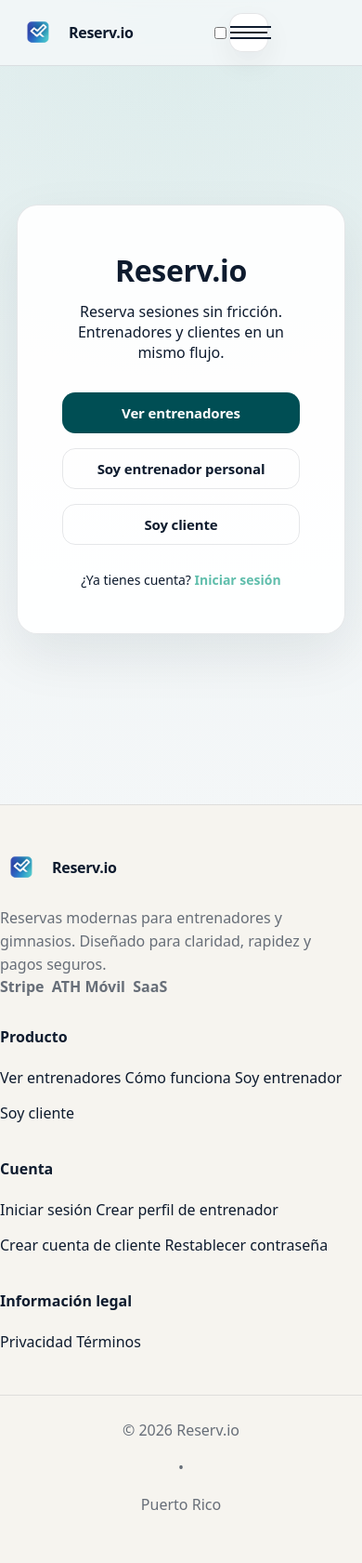
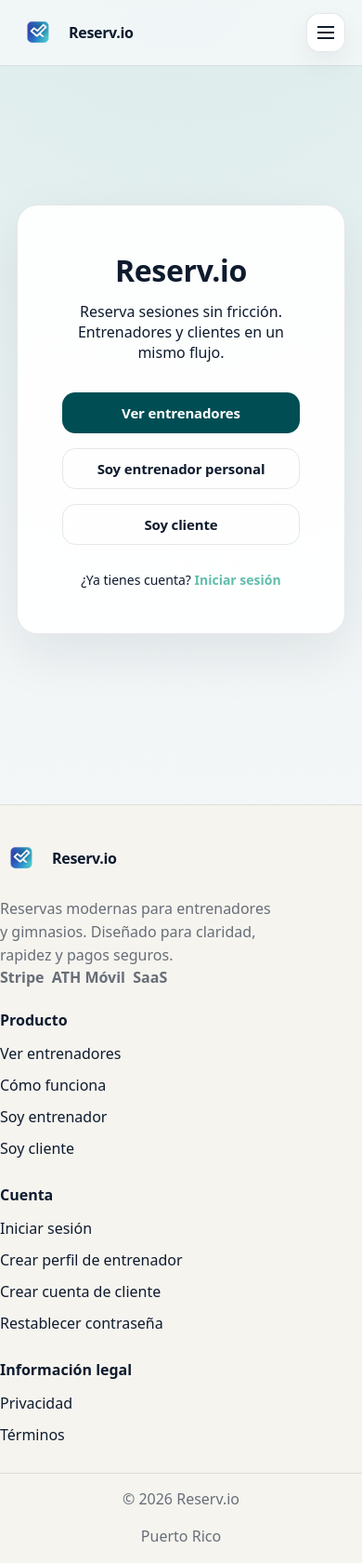
Before and after one commit to luisrosariodev/reservio, a Django app: page / in a window 390 px wide. Shown: the whole page at 93% size. Before the commit the page ends 1624 px from the top, so only its background shows below. Run offline with Django 5.2, Linux system fonts and the light colour scheme; parts of the project's set-up code (start-up, migrations or seed data) failed here and were passed over.

Commit message:
Polish mobile header/footer layout and hash-safe favicon URLs

```diff
--- a/booking/context_processors.py
+++ b/booking/context_processors.py
@@ -1,7 +1,13 @@
 from django.conf import settings
+from django.templatetags.static import static
 
 
 def branding(request):
+    favicon_url = (getattr(settings, "SITE_FAVICON_URL", "") or "").strip()
+    if favicon_url.startswith("/static/"):
+        favicon_url = static(favicon_url[len("/static/"):])
+    elif not favicon_url:
+        favicon_url = static("img/favicon-256.png")
     return {
-        "SITE_FAVICON_URL": getattr(settings, "SITE_FAVICON_URL", "/static/img/favicon-256.png"),
+        "SITE_FAVICON_URL": favicon_url,
     }
--- a/reservio/urls.py
+++ b/reservio/urls.py
@@ -2,6 +2,7 @@ from django.contrib import admin
 from django.urls import path, include
 from django.conf import settings
 from django.conf.urls.static import static
+from django.templatetags.static import static as static_url
 from django.views.generic.base import RedirectView
 from booking.views import (
     TrainerAwareLoginView,
@@ -13,7 +14,7 @@ from booking.views import (
 
 urlpatterns = [
     path("admin/", admin.site.urls),
-    path("favicon.ico", RedirectView.as_view(url="/static/img/favicon.ico", permanent=False)),
+    path("favicon.ico", RedirectView.as_view(url=static_url("img/favicon.ico"), permanent=False)),
     path("accounts/login/", TrainerAwareLoginView.as_view(), name="login"),
     path("accounts/password_reset/", PortalAwarePasswordResetView.as_view(), name="password_reset"),
     path("accounts/password_reset/done/", PortalAwarePasswordResetDoneView.as_view(), name="password_reset_done"),
--- a/templates/base.html
+++ b/templates/base.html
@@ -7,8 +7,8 @@
   <title>{% block title %}Reserv.io{% endblock %}</title>
   <link rel="icon" type="image/x-icon" href="/favicon.ico?v=5">
   <link rel="shortcut icon" type="image/x-icon" href="/favicon.ico?v=5">
-  <link rel="icon" type="image/png" sizes="32x32" href="{{ SITE_FAVICON_URL|default:'/static/img/favicon-256.png' }}?v=5">
-  <link rel="apple-touch-icon" href="{{ SITE_FAVICON_URL|default:'/static/img/favicon-256.png' }}?v=5">
+  <link rel="icon" type="image/png" sizes="32x32" href="{{ SITE_FAVICON_URL }}?v=5">
+  <link rel="apple-touch-icon" href="{{ SITE_FAVICON_URL }}?v=5">
 
   <link rel="stylesheet" href="{% static 'css/base.css' %}">
   <link rel="stylesheet" href="{% static 'css/components.css' %}">
@@ -17,12 +17,44 @@
     /* Prevent desktop + mobile header content from showing at the same time */
     .desktop-only { display: flex; align-items: center; gap: 12px; }
     .mobile-only { display: none; }
-    .mobile-nav { display: none; }
+    .mobile-shell { position: relative; margin-left: auto; }
+    .nav-toggle {
+      position: absolute;
+      inline-size: 1px;
+      block-size: 1px;
+      opacity: 0;
+      pointer-events: none;
+    }
+    .mobile-shell .mobile-nav {
+      display: none;
+      position: absolute;
+      top: calc(100% + 10px);
+      right: 0;
+      width: min(340px, calc(100vw - 24px));
+      border: 1px solid var(--border);
+      border-radius: 14px;
+      background: var(--cardSolid);
+      box-shadow: var(--shadow-soft);
+      padding: 10px;
+      z-index: 80;
+    }
+    .mobile-shell .mobile-nav-inner { display: grid; gap: 10px; }
+    .mobile-shell .mobile-nav-links,
+    .mobile-shell .mobile-nav-actions { display: grid; gap: 8px; }
+    .mobile-shell .mobile-nav .nav-link {
+      display: block;
+      height: auto;
+      padding: 10px 12px;
+      border: 1px solid var(--border);
+      border-radius: 10px;
+      background: var(--bg2);
+    }
+    .mobile-shell .mobile-nav .btn { width: 100%; justify-content: center; }
+    .mobile-shell .nav-toggle:checked ~ .mobile-nav { display: block; }
 
     @media (max-width: 860px) {
       .desktop-only { display: none !important; }
       .mobile-only { display: flex; align-items: center; }
-      .nav-toggle:checked ~ .mobile-only .mobile-nav { display: block; }
     }
 
     .portal-header-badge{
@@ -76,13 +108,13 @@
     }
 
     .footer-simple-inner{
-      padding: 56px 0 32px;
+      padding: 42px 0 24px;
     }
 
     .footer-simple-grid{
       display: grid;
       grid-template-columns: 1.2fr 1fr 1fr 1fr;
-      gap: 44px;
+      gap: 30px;
       align-items: start;
     }
 
@@ -100,8 +132,8 @@
     }
 
     .footer-simple-link{
-      display: inline-block;
-      padding: 8px 0;
+      display: block;
+      padding: 6px 0;
       color: var(--text, rgba(0,0,0,.78));
       text-decoration: none;
     }
@@ -120,8 +152,8 @@
     }
 
     .footer-simple-bottom{
-      margin-top: 38px;
-      padding-top: 26px;
+      margin-top: 24px;
+      padding-top: 16px;
       border-top: 1px solid var(--border, rgba(0,0,0,.08));
       display: flex;
       align-items: center;
@@ -130,18 +162,20 @@
       color: var(--muted, rgba(0,0,0,.62));
     }
 
-    @media (max-width: 980px){
+    @media (max-width: 1100px){
       .footer-simple-grid{ grid-template-columns: 1fr 1fr; }
-      .footer-simple-note{ max-width: 40ch; }
+      .footer-simple-note{ max-width: 36ch; }
     }
 
-    @media (max-width: 560px){
-      .footer-simple-inner{ padding: 44px 0 26px; }
-      .footer-simple-grid{ grid-template-columns: 1fr; gap: 28px; }
-      .footer-simple-note{ max-width: 42ch; }
+    @media (max-width: 860px){
+      .footer-simple-inner{ padding: 34px 0 18px; }
+      .footer-simple-grid{ grid-template-columns: 1fr; gap: 20px; }
+      .footer-simple-note{ max-width: 32ch; }
+      .footer-simple-title{ margin-bottom: 8px; }
     }
     @media (max-width: 720px){
       .footer-simple-bottom{ flex-direction: column; text-align: center; }
+      .footer-simple-bottom [aria-hidden="true"]{ display: none; }
     }
 
     /* =============================
@@ -252,17 +286,55 @@
       <a class="brand site-brand" href="{% if request.session.trainer_portal_mode %}{% url 'booking:trainer_portal_exit' %}{% else %}{% url 'booking:home_io' %}{% endif %}" aria-label="Inicio de Reserv.io">
       {% endif %}
         <span class="brand-mark" aria-hidden="true">
-          <img src="{{ SITE_FAVICON_URL|default:'/static/img/favicon-256.png' }}" alt="" style="width:100%;height:100%;object-fit:contain;border-radius:0;display:block;">
+          <img src="{{ SITE_FAVICON_URL }}" alt="" style="width:100%;height:100%;object-fit:contain;border-radius:0;display:block;">
         </span>
         <span class="brand-name">Reserv.io</span>
       </a>
 
-      <div class="mobile-only">
+      <div class="mobile-only mobile-shell">
         <!-- Mobile nav toggle (CSS-only) -->
         <input class="nav-toggle" type="checkbox" id="nav-toggle" aria-label="Abrir menú" />
         <label class="nav-toggle-btn menu-toggle" for="nav-toggle" aria-hidden="true">
-          <span></span><span></span><span></span>
+          <span></span>
         </label>
+        <!-- Mobile menu panel (same links + actions) -->
+        <div class="mobile-nav" role="dialog" aria-label="Menú" aria-modal="true">
+          <div class="mobile-nav-inner">
+            {% if current_url == 'trainer_portal' or current_url == 'client_portal_dashboard' or current_url == 'client_reschedule_reservation' or current_url == 'account_portal_home' or current_url == 'account_mode_select' or current_url == 'account_role_management' %}
+            <div class="mobile-nav-links">
+              <a class="nav-link" href="{% url 'booking:account_portal_home' %}" onclick="document.getElementById('nav-toggle').checked=false">Mi portal</a>
+              <a class="nav-link" href="{% url 'booking:account_role_management' %}" onclick="document.getElementById('nav-toggle').checked=false">Mi cuenta</a>
+            </div>
+
+            <div class="mobile-nav-actions">
+              <form method="post" action="{% url 'logout' %}" class="inline-form">
+                {% csrf_token %}
+                <button class="btn btn-ghost" type="submit">Cerrar sesión</button>
+              </form>
+            </div>
+            {% else %}
+            <div class="mobile-nav-links">
+              <a class="nav-link" href="{% if request.session.trainer_portal_mode %}{% url 'booking:trainer_portal_exit' %}{% else %}{% url 'booking:home_io' %}{% endif %}" onclick="document.getElementById('nav-toggle').checked=false">Inicio</a>
+              <a class="nav-link" href="{% url 'booking:trainer_list' %}" onclick="document.getElementById('nav-toggle').checked=false">Entrenadores</a>
+              <a class="nav-link" href="{% url 'booking:home_io' %}#how" onclick="document.getElementById('nav-toggle').checked=false">Cómo funciona</a>
+              <a class="nav-link" href="{% url 'booking:home_io' %}#trainers" onclick="document.getElementById('nav-toggle').checked=false">Destacados</a>
+            </div>
+
+            <div class="mobile-nav-actions">
+              {% if request.user.is_authenticated %}
+                <a class="btn btn-ghost" href="{% url 'booking:account_portal_home' %}" onclick="document.getElementById('nav-toggle').checked=false">Mi panel</a>
+                <form method="post" action="{% url 'logout' %}" class="inline-form">
+                  {% csrf_token %}
+                  <button class="btn btn-ghost" type="submit">Cerrar sesión</button>
+                </form>
+              {% else %}
+                <a class="btn btn-ghost" href="{% url 'login' %}" onclick="document.getElementById('nav-toggle').checked=false">Iniciar sesión</a>
+                <a class="btn btn-primary" href="{% url 'booking:trainer_access' %}" onclick="document.getElementById('nav-toggle').checked=false">Comenzar</a>
+              {% endif %}
+            </div>
+            {% endif %}
+          </div>
+        </div>
       </div>
 
       <div class="desktop-only portal-header-center">
@@ -304,47 +376,6 @@
         </div>
         {% endif %}
       </div>
-
-      <div class="mobile-only">
-        <!-- Mobile menu panel (same links + actions) -->
-        <div class="mobile-nav" role="dialog" aria-label="Menú" aria-modal="true">
-          <div class="mobile-nav-inner">
-            {% if current_url == 'trainer_portal' or current_url == 'client_portal_dashboard' or current_url == 'client_reschedule_reservation' or current_url == 'account_portal_home' or current_url == 'account_mode_select' or current_url == 'account_role_management' %}
-            <div class="mobile-nav-links">
-              <a class="nav-link" href="{% url 'booking:account_portal_home' %}" onclick="document.getElementById('nav-toggle').checked=false">Mi portal</a>
-              <a class="nav-link" href="{% url 'booking:account_role_management' %}" onclick="document.getElementById('nav-toggle').checked=false">Mi cuenta</a>
-            </div>
-
-            <div class="mobile-nav-actions">
-              <form method="post" action="{% url 'logout' %}" class="inline-form">
-                {% csrf_token %}
-                <button class="btn btn-ghost" type="submit">Cerrar sesión</button>
-              </form>
-            </div>
-            {% else %}
-            <div class="mobile-nav-links">
-              <a class="nav-link" href="{% if request.session.trainer_portal_mode %}{% url 'booking:trainer_portal_exit' %}{% else %}{% url 'booking:home_io' %}{% endif %}" onclick="document.getElementById('nav-toggle').checked=false">Inicio</a>
-              <a class="nav-link" href="{% url 'booking:trainer_list' %}" onclick="document.getElementById('nav-toggle').checked=false">Entrenadores</a>
-              <a class="nav-link" href="{% url 'booking:home_io' %}#how" onclick="document.getElementById('nav-toggle').checked=false">Cómo funciona</a>
-              <a class="nav-link" href="{% url 'booking:home_io' %}#trainers" onclick="document.getElementById('nav-toggle').checked=false">Destacados</a>
-            </div>
-
-            <div class="mobile-nav-actions">
-              {% if request.user.is_authenticated %}
-                <a class="btn btn-ghost" href="{% url 'booking:account_portal_home' %}" onclick="document.getElementById('nav-toggle').checked=false">Mi panel</a>
-                <form method="post" action="{% url 'logout' %}" class="inline-form">
-                  {% csrf_token %}
-                  <button class="btn btn-ghost" type="submit">Cerrar sesión</button>
-                </form>
-              {% else %}
-                <a class="btn btn-ghost" href="{% url 'login' %}" onclick="document.getElementById('nav-toggle').checked=false">Iniciar sesión</a>
-                <a class="btn btn-primary" href="{% url 'booking:trainer_access' %}" onclick="document.getElementById('nav-toggle').checked=false">Comenzar</a>
-              {% endif %}
-            </div>
-            {% endif %}
-          </div>
-        </div>
-      </div>
       {% endwith %}
     </div>
   </header>
@@ -380,7 +411,7 @@
         <div class="footer-simple-brand">
           <div class="brand site-brand">
             <span class="brand-mark" aria-hidden="true">
-              <img src="{{ SITE_FAVICON_URL|default:'/static/img/favicon-256.png' }}" alt="" style="width:100%;height:100%;object-fit:contain;border-radius:0;display:block;">
+              <img src="{{ SITE_FAVICON_URL }}" alt="" style="width:100%;height:100%;object-fit:contain;border-radius:0;display:block;">
             </span>
             <span class="brand-name">Reserv.io</span>
           </div>
--- a/templates/home_io.html
+++ b/templates/home_io.html
@@ -3,7 +3,7 @@
 {% block head %}
   <link rel="icon" type="image/x-icon" href="/favicon.ico?v=6">
   <link rel="shortcut icon" type="image/x-icon" href="/favicon.ico?v=6">
-  <link rel="icon" type="image/png" sizes="32x32" href="{{ SITE_FAVICON_URL|default:'/static/img/favicon-256.png' }}?v=6">
+  <link rel="icon" type="image/png" sizes="32x32" href="{{ SITE_FAVICON_URL }}?v=6">
 {% endblock %}
 
 {% block main %}
```
